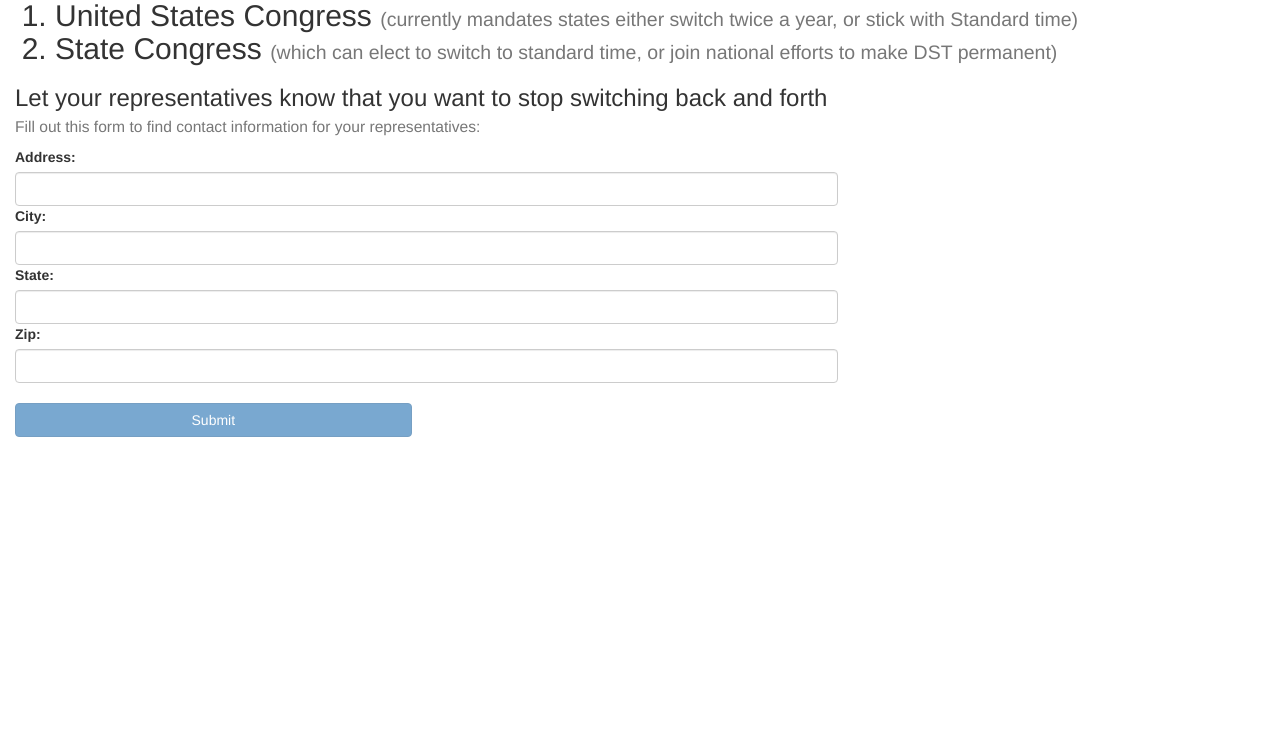
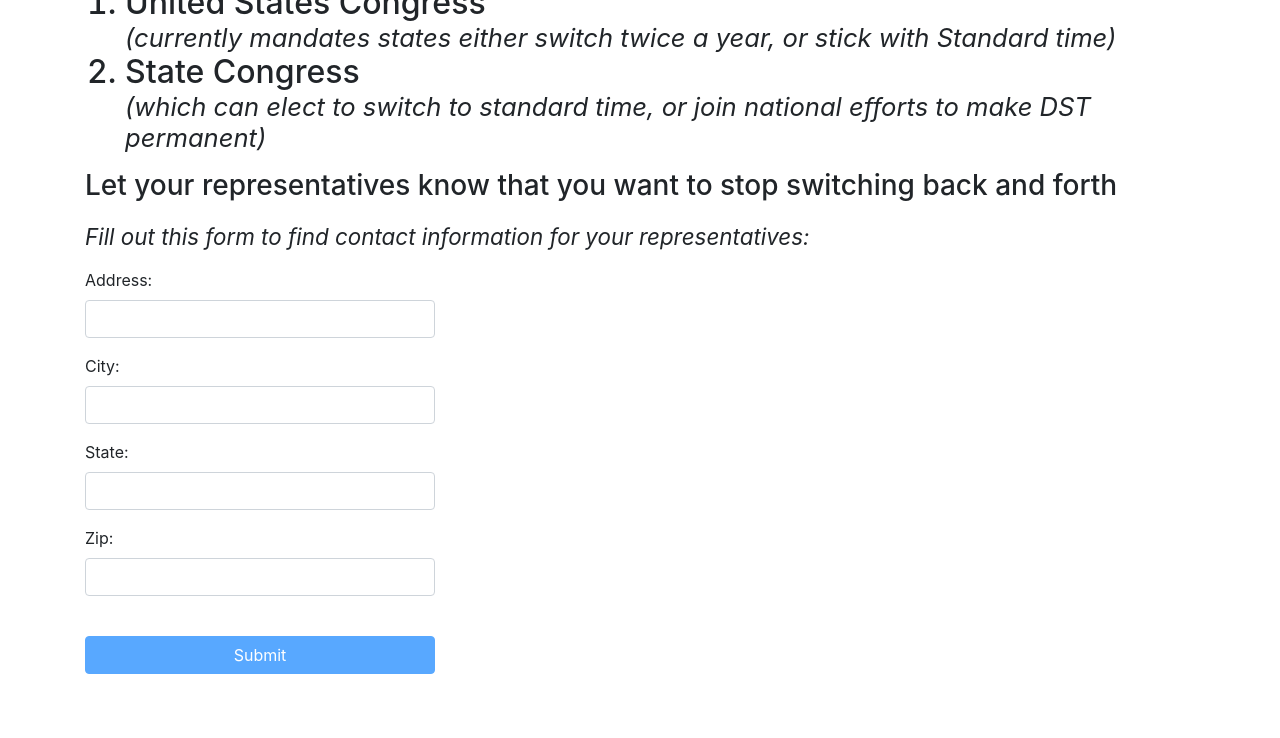
Before and after one commit to relegated/DSTHelper, a website: page public/contact.html in a window 1280 px wide. Shown: the part 164-902 px from the top of the page. Before the commit the page ends 800 px from the top, so only its background shows below. Drawn offline with nearby package versions, Linux system fonts and the light colour scheme.

Commit message:
Updated to bootstrap 4 styling

```diff
--- a/public/contact.html
+++ b/public/contact.html
@@ -6,7 +6,7 @@
     <meta name="viewport" content="width=device-width, initial-scale=1.0">
     <title>Contact Your Representatives</title>
     <!-- Latest compiled and minified CSS -->
-    <link rel="stylesheet" href="https://maxcdn.bootstrapcdn.com/bootstrap/3.4.1/css/bootstrap.min.css">
+    <link rel="stylesheet" href="https://maxcdn.bootstrapcdn.com/bootstrap/4.5.0/css/bootstrap.min.css">
     <!-- jQuery library -->
     <script src="https://ajax.googleapis.com/ajax/libs/jquery/3.5.1/jquery.min.js"></script>
     <!-- Latest compiled JavaScript -->
@@ -15,49 +15,72 @@
 </head>
 
 <body>
-    <div class="container-fluid">
-        <div class="well">
-        <h1>Contact Your Representatives</h1>
+    <div class="container">
+        <br>
+        <div class="card">
+
+                <h1 class="card-title"> Contact Your Representatives</h1>
+
         </div>
-        <h2>Daylight Saving Time is affected in each state by two groups:
+        <br>
+        <h2><strong>Saving Time is affected in each state by two groups:</strong>
             <ol>
-                <li>United States Congress <small>(currently mandates states either switch twice a year, or stick with Standard
-                    time)</small></li>
-                <li>State Congress <small>(which can elect to switch to standard time, or join national efforts to make DST permanent)</small>
+                <li>United States Congress <small>
+                        <div class="font-italic">(currently mandates states either switch twice a year, or stick with
+                            Standard
+                            time)</div>
+                    </small></li>
+                <li>State Congress <small>
+                        <div class="font-italic">(which can elect to switch to standard time, or join national efforts
+                            to make
+                            DST permanent)</div>
+                    </small>
                 </li>
             </ol>
         </h2>
-        <h3>Let your representatives know that you want to stop switching back and forth <p><small>Fill out this form to find contact information for your representatives:</small></p></h3>
+        <h3>Let your representatives know that you want to stop switching back and forth <p><small>
+                    <div class="font-italic">Fill out this form to
+                        find contact information for your representatives:</div>
+                </small></p>
+        </h3>
         <div class="row">
+            <div class="col-md-4">
                 <div class="form-group">
-            <div class="col-xs-8">
                     <label for="address">Address: </label>
                     <input type="text" name="address" id="address" class="form-control">
                 </div>
             </div>
+        </div>
+        <div class="row">
+            <div class="col-md-4">
                 <div class="form-group">
-            <div class="col-xs-8">
                     <label for="city">City: </label>
-            <input type="text" name="city" id="city"class="form-control">
-            </div>
-        </div>
-        <div class="form-group">
-            <div class="col-xs-8">
-            <label for="state">State: </label>
-            <input type="text" name="state" id="state"class="form-control">
-            </div>
-        </div>
-        <div class="form-group">
-            <div class="col-xs-8">
-            <label for="zip">Zip: </label>
-            <input type="number" name="zip" id="zip"class="form-control">
+                    <input type="text" name="city" id="city" class="form-control">
                 </div>
             </div>
         </div>
         <div class="row">
-            <div class="col-xs-4">
+            <div class="col-md-4">
+                <div class="form-group">
+                    <label for="state">State: </label>
+                    <input type="text" name="state" id="state" class="form-control">
+                </div>
+            </div>
+        </div>
+        <div class="row">
+            <div class="col-md-4">
+                <div class="form-group">
+                    <label for="zip">Zip: </label>
+                    <input type="number" name="zip" id="zip" class="form-control">
+                </div>
+            </div>
+        </div>
+
+        <div class="row">
+            <div class="col-sm-4">
                 <br>
                 <button disabled="disabled" id="submitButton" class="btn btn-primary btn-block">Submit</button>
+                <br><br>
             </div>
         </div>
 
--- a/public/contact.js
+++ b/public/contact.js
@@ -200,7 +200,7 @@ function BuildApiString() {
 }
 
 function GetOfficerHTML(official) {
-    let returnHTML = `<div>Name:<br>${official.name} <br>URLS:<br>`;
+    let returnHTML = `<div class="col-md-6"><div class="card"><div class="card-header"><strong>Name: ${official.name}</strong></div><div class="card-body">URLS:<br>`;
     if (official.urls != null) {
         official.urls.forEach(url => {
             returnHTML += `<a href="${url}">${url}</a>`;
@@ -226,6 +226,6 @@ function GetOfficerHTML(official) {
         });
     }
 
-    returnHTML += "<br><br></div>";
+    returnHTML += "<br></div></div></div></div><br>";
     return returnHTML;
 }
```
Also changed, not shown: public/index.html (+21 -10 lines). Lines whose indentation alone changed are shown as unchanged.
